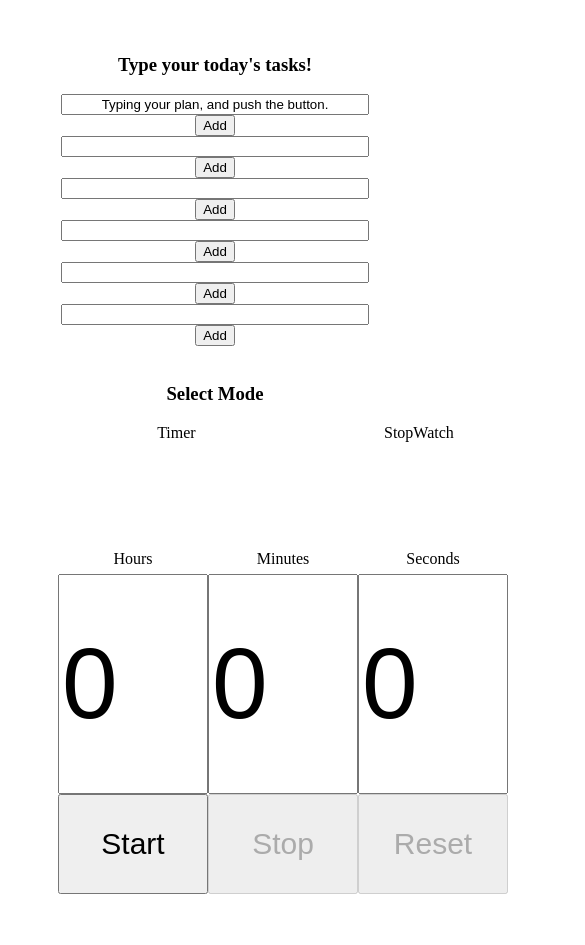
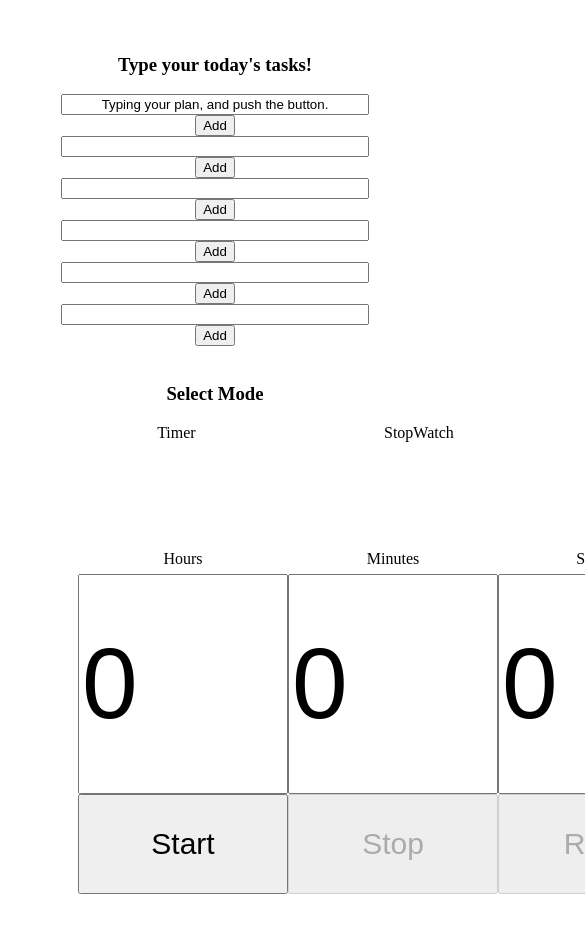
Before and after one commit to ShinaHono/TimeWatch, a plain HTML site: page index.html in a window 390 px wide. Shown: the part 155-1100 px from the top of the page, 585 px wide, since content can reach past the window. Drawn offline with Linux system fonts and the light colour scheme.

Commit message:
Update watch1.css

```diff
--- a/StopWatch&Timer/Stop Watch1/css/watch1.css
+++ b/StopWatch&Timer/Stop Watch1/css/watch1.css
@@ -663,3 +663,22 @@ li {
 	grid-area:
 		areaBot;
 }
+
+@media (max-width: 768px) {
+	.container {
+		margin: 0 auto; /*これによりブロック要素を真ん中に持ってくる*/
+		text-align: center;
+		display: grid;
+		width: 700px;
+		height: 400px;
+		grid-template-rows: 10% 10% 55% 25%;
+		grid-template-columns: 10% 30% 30% 30%;
+		grid-template-areas:
+			"deleteIcon1 title title title"
+			"deleteIcon1 areaA areaB areaC"
+			"deleteIcon1 area-a area-b area-c"
+			"deleteIcon1 start stop reset"
+			;
+	}
+
+}
```
